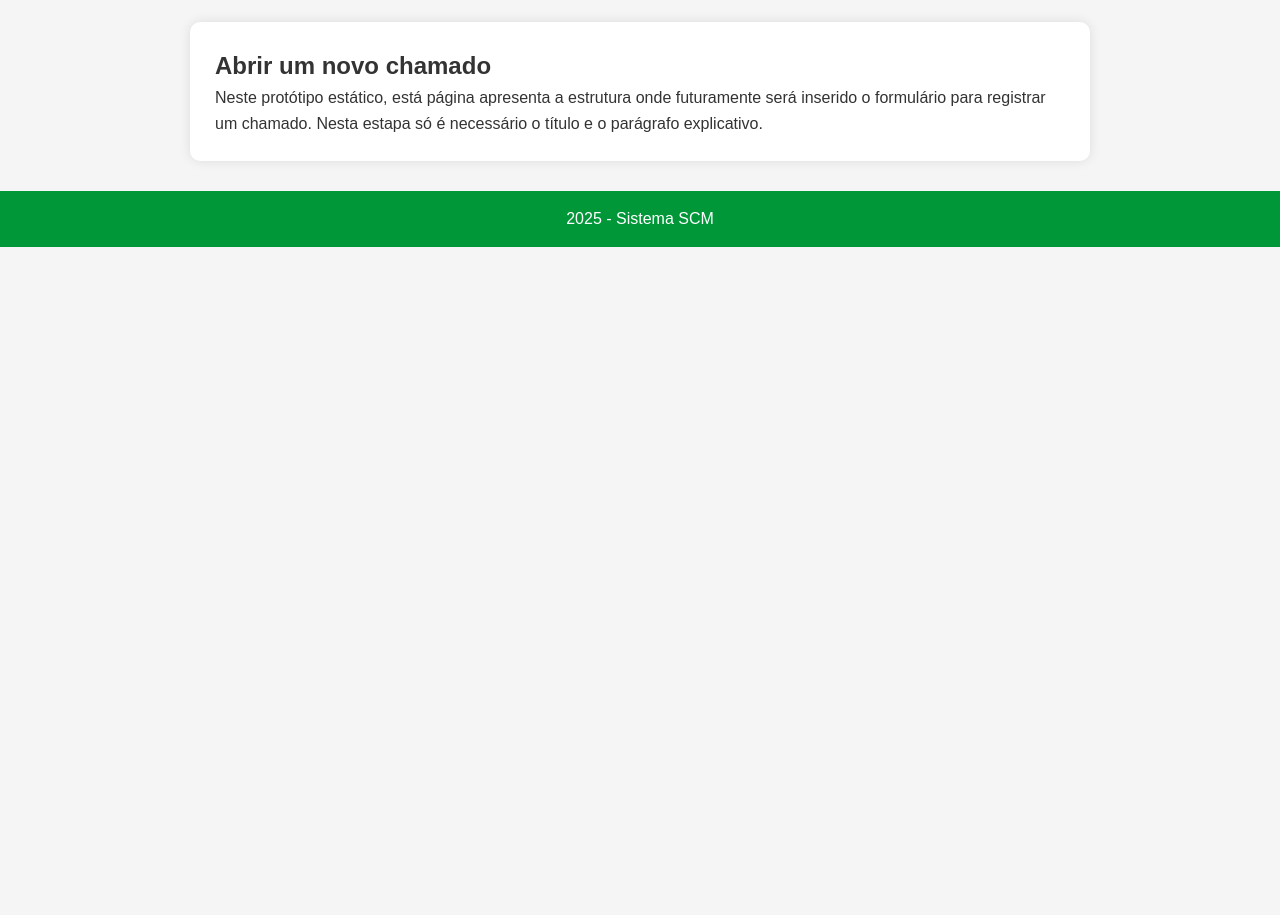
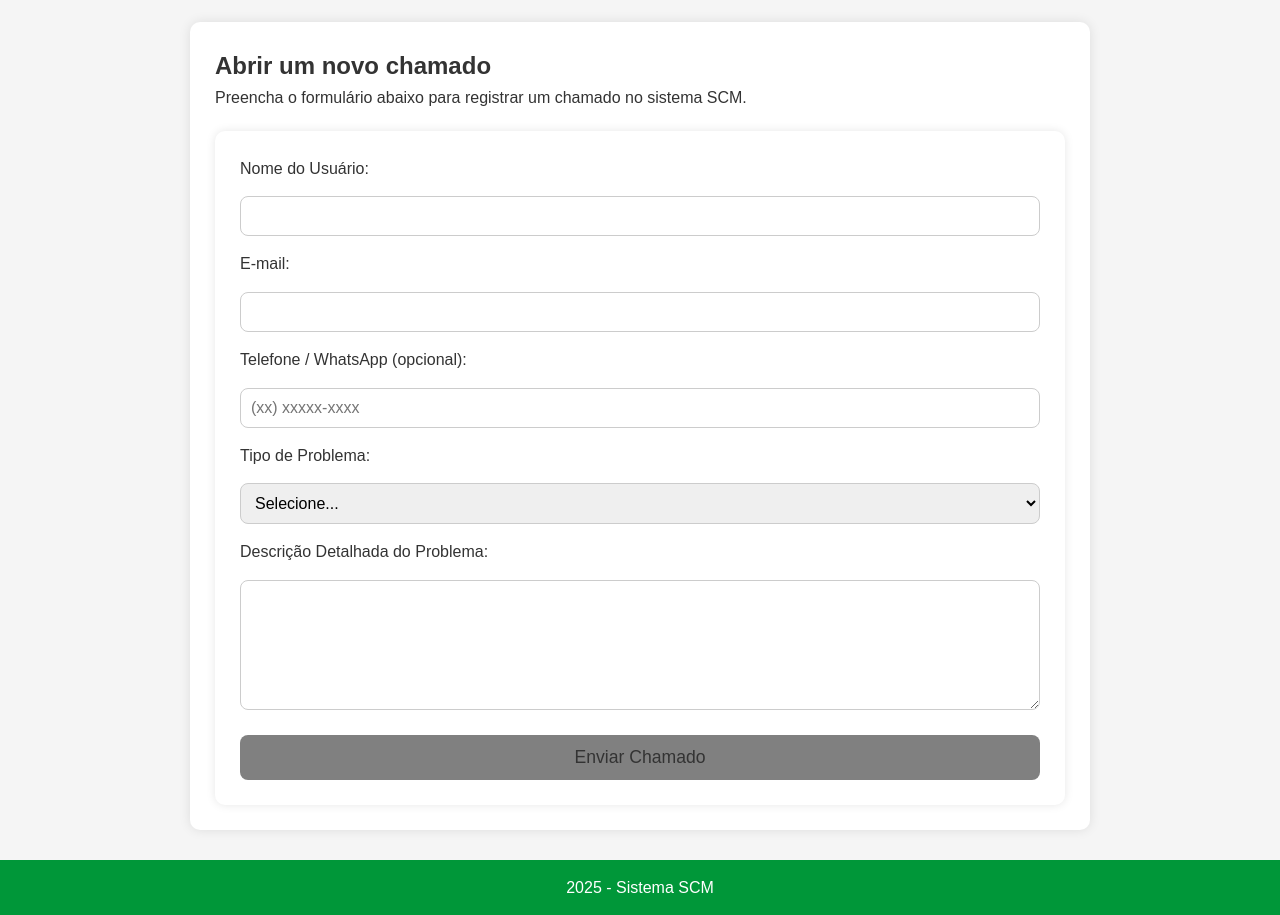
Before and after one commit to Angelicaifpb/Desenvolvimento-Web, a plain HTML site: page chamado.html in a window 1280 px wide. Shown: the part 400-1315 px from the top of the page. Before the commit the page ends 800 px from the top, so only its background shows below. Drawn offline with Linux system fonts and the light colour scheme.

Commit message:
Adiciona Formulario no chamado

```diff
--- a/chamado.html
+++ b/chamado.html
@@ -20,8 +20,38 @@
 
     <main>
         <h2>Abrir um novo chamado</h2>
-        <p>Neste protótipo estático, está página apresenta a estrutura onde futuramente será inserido o formulário para registrar um chamado. Nesta estapa só é necessário o título e o parágrafo explicativo.</p>
+        <p>Preencha o formulário abaixo para registrar um chamado no sistema SCM.</p>
+
+        <form class="form-chamado">
+
+            <label for="nome">Nome do Usuário:</label>
+            <input type="text" id="nome" name="nome" required>
+
+            <label for="email">E-mail:</label>
+            <input type="email" id="email" name="email" required>
+
+            <label for="telefone">Telefone / WhatsApp (opcional):</label>
+            <input type="tel" id="telefone" name="telefone" placeholder="(xx) xxxxx-xxxx">
+
+            <label for="tipo">Tipo de Problema:</label>
+            <select id="tipo" name="tipo" required>
+                <option value="">Selecione...</option>
+                <option value="manutencao-preventiva">Manutenção Preventiva</option>
+                <option value="manutencao-corretiva">Manutenção Corretiva</option>
+                <option value="suporte-tecnico">Suporte Técnico</option>
+                <option value="instalacao-software">Instalação de Software</option>
+                <option value="hardware">Problema de Hardware</option>
+                <option value="rede">Problema de Rede</option>
+            </select>
+
+            <label for="descricao">Descrição Detalhada do Problema:</label>
+            <textarea id="descricao" name="descricao" rows="6" required></textarea>
+
+            <button type="submit">Enviar Chamado</button>
+
+        </form>
     </main>
+
 
     <footer>
         <p>2025 - Sistema SCM</p>
--- a/css/style.css
+++ b/css/style.css
@@ -89,3 +89,38 @@ footer {
         padding: 18px;
     }
 }
+
+.form-chamado {
+    display: flex;
+    flex-direction: column;
+    gap: 15px;
+    margin-top: 20px;
+    background: var(--cor-branco);
+    padding: 25px;
+    border-radius: 10px;
+    box-shadow: 0 0 10px rgba(0,0,0,0.1);
+}
+
+.form-chamado input,
+.form-chamado select,
+.form-chamado textarea {
+    padding: 10px;
+    border: 1px solid #ccc;
+    border-radius: 8px;
+    font-size: 1rem;
+}
+
+.form-chamado button {
+    background: gray;
+    color: var(--cor-branco);
+    padding: 12px;
+    border: none;
+    cursor: pointer;
+    font-size: 1.1rem;
+    border-radius: 8px;
+    margin-top: 10px;
+}
+
+.form-chamado button:hover {
+    background: var(--cor-ifpb-escuro);
+}
```
Also changed, not shown: servicos.html (+1 -1 lines).
